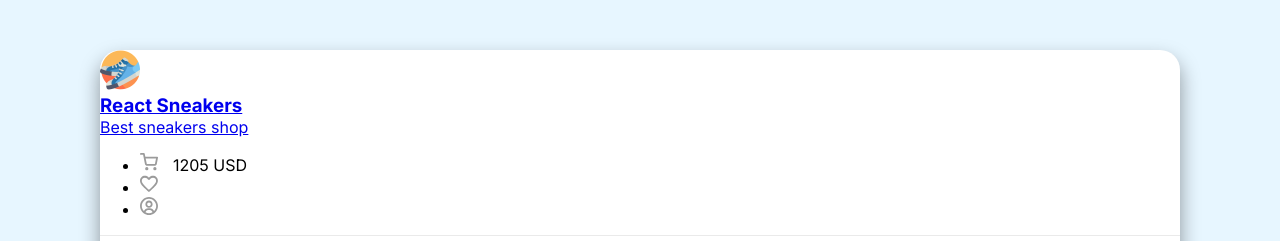
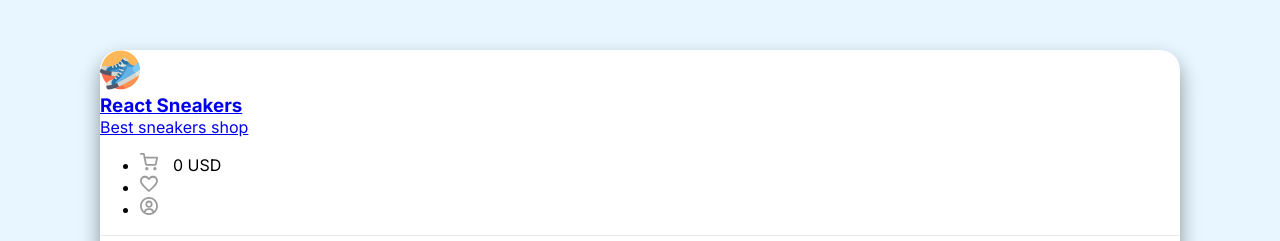
Before and after one commit to andrii-matsiuk/react-sneakers, a React (Create React App) app: page / in a window 1280 px wide. Shown: the top 241 px of the page. Built offline with nearby package versions, Linux system fonts and the light colour scheme; no server answers.

Commit message:
add custom hook for calculating total sum

```diff
--- a/src/components/Drawer.js
+++ b/src/components/Drawer.js
@@ -1,13 +1,14 @@
 import Info from "./Info";
 import React from "react";
-import { AppContext } from "../App";
+
 import axios from "axios";
+import { useCart } from "../hooks/useCart";
 
 const delay = (ms) => new Promise((resolve) => setTimeout(resolve, ms));
 
 
 function Drawer({ onClose, onRemove, items = [] }) {
-    const { cartItems, setCartItems } = React.useContext(AppContext);
+    const { cartItems, setCartItems, totalPrice } = useCart();
     const [orderId, setOrderId] = React.useState(null);
     const [isOrderComplete, setIsOrderComplete] = React.useState(false);
     const [isLoadingCart, setIsLoadingCart] = React.useState(false);
@@ -59,12 +60,12 @@ function Drawer({ onClose, onRemove, items = [] }) {
                                 <li>
                                     <span>Summary:</span>
                                     <div></div>
-                                    <b>1205 USD</b>
+                                    <b>{totalPrice} USD</b>
                                 </li>
                                 <li>
                                     <span>Tax 5%:</span>
                                     <div></div>
-                                    <b>205 USD</b>
+                                    <b>{totalPrice / 100 * 5} USD</b>
                                 </li>
                             </ul>
                             <button disabled={isLoadingCart} onClick={onClickOrder} className="greenButton">Order<img src="/img/arrow.svg" alt="arrow" /></button>
--- a/src/components/Header.js
+++ b/src/components/Header.js
@@ -1,6 +1,10 @@
+import React from "react";
 import { Link } from 'react-router-dom';
+import { useCart } from "../hooks/useCart";
 
 function Header(props) {
+    const { totalPrice } = useCart();
+
     return (
         <header className="d-flex justify-between align-center p-40">
             <Link to="/">
@@ -15,7 +19,7 @@ function Header(props) {
             <ul className="d-flex">
                 <li className="mr-30 cu-p" onClick={props.onClickCart}>
                     <img width={18} height={18} src="/img/cart.svg" />
-                    <span>1205 USD</span>
+                    <span>{totalPrice} USD</span>
                 </li>
                 <li className="mr-20 cu-p" >
                     <Link to="/favorites">
--- /dev/null
+++ b/src/hooks/useCart.js
@@ -0,0 +1,9 @@
+import React from "react";
+import { AppContext } from "../App";
+
+export const useCart = () => {
+    const { cartItems, setCartItems } = React.useContext(AppContext);
+    const totalPrice = cartItems.reduce((sum, obj) => obj.price + sum, 0);
+
+    return { cartItems, setCartItems, totalPrice };
+}
```
